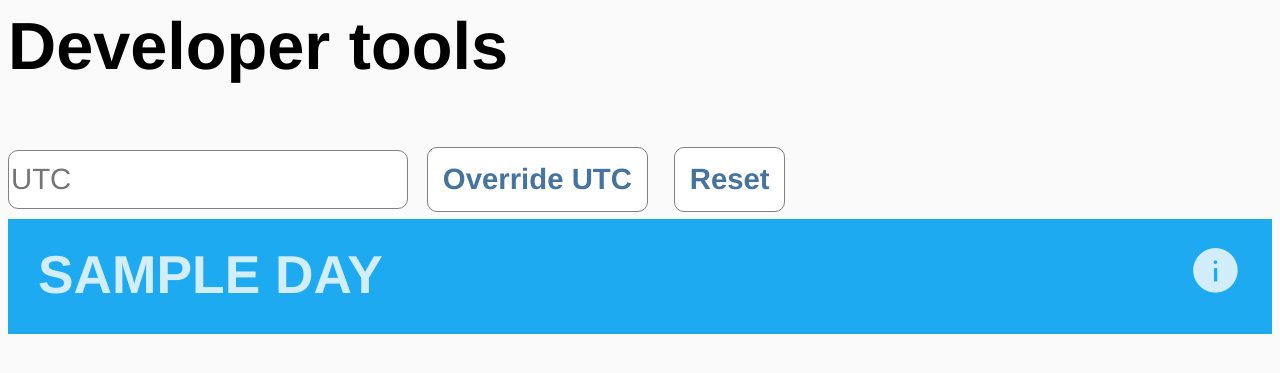
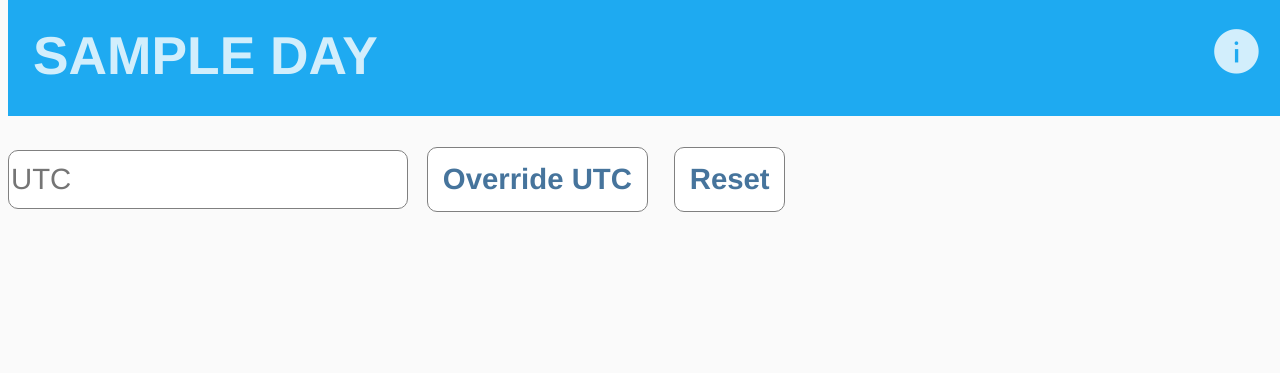
Before and after one commit to danielschenk/zpf-backstage-tv, a Flask app: template templates/index.html in a window 1280 px wide. Shown: the top 373 px of the page. Run offline with Flask 3, Linux system fonts and the light colour scheme; the template is opened without the code that fills it: most values are stand-ins (such as "Sample title", 1, 10 or a date in 2020); data that the repository does not hold is empty; parts of the project's set-up code (start-up, migrations or seed data) failed here and were passed over; some libraries are stand-ins or nearby versions.

Commit message:
Fix nav bar to top of screen (#51)
* WIP on fixed nav bar

* Fixed navigation z-order, fixed margin issue

```diff
--- a/static/index.css
+++ b/static/index.css
@@ -119,14 +119,22 @@ div.time-left {
 ul.navigation {
     background-color: #1EAAF1;
     width: 100%;
+    height: 116;
     display: flex;
     padding: 0;
     margin: 0;
+    position: fixed;
+    top: 0;
+    z-index: 2;
+}
+
+div.navigation-margin {
+    height: 116;
 }
 
 ul.navigation li {
     list-style-type: none;
-    padding: 25px 30px;
+    padding: 25px;
     position: relative;
 }
 
--- a/templates/index.html
+++ b/templates/index.html
@@ -24,6 +24,7 @@
         <li class="filler-item"></li>
     {{ nav_button("info", "#info", "material-symbols-outlined") }}
     </ul>
+    <div class="navigation-margin"></div>
     {% for day in acts_by_day %}
     <div class="pane" id="pane-{{ day }}">
         <table>
```
